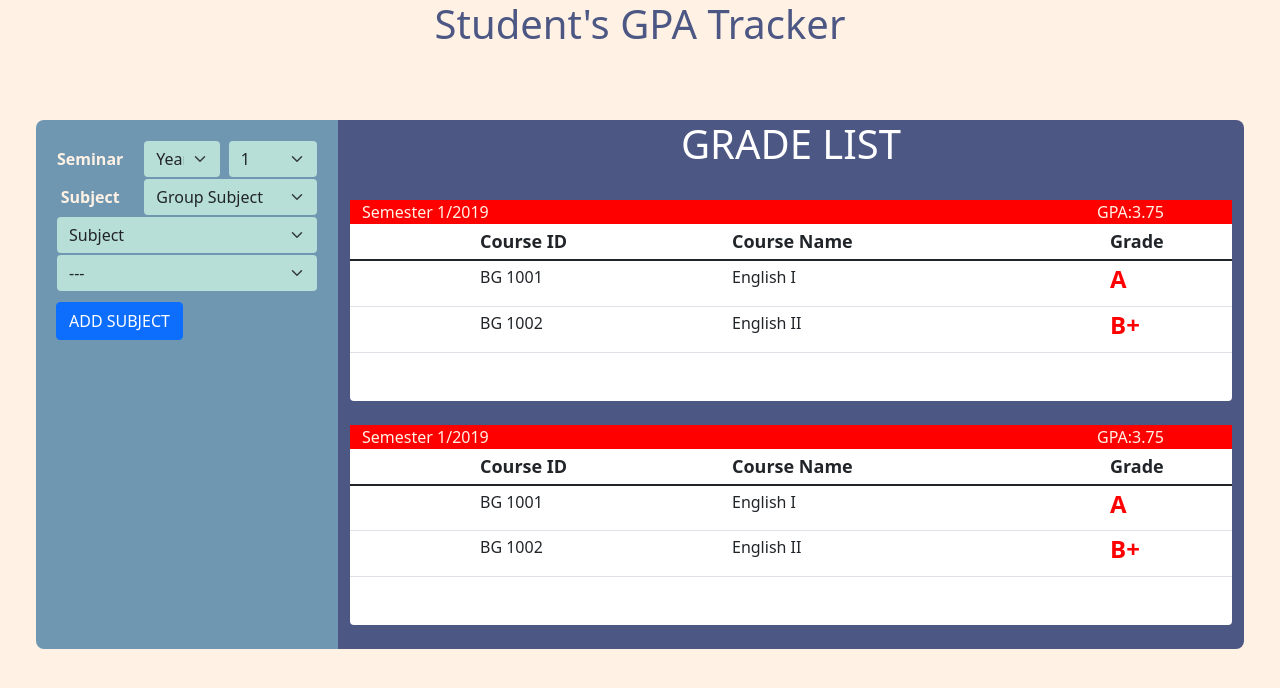
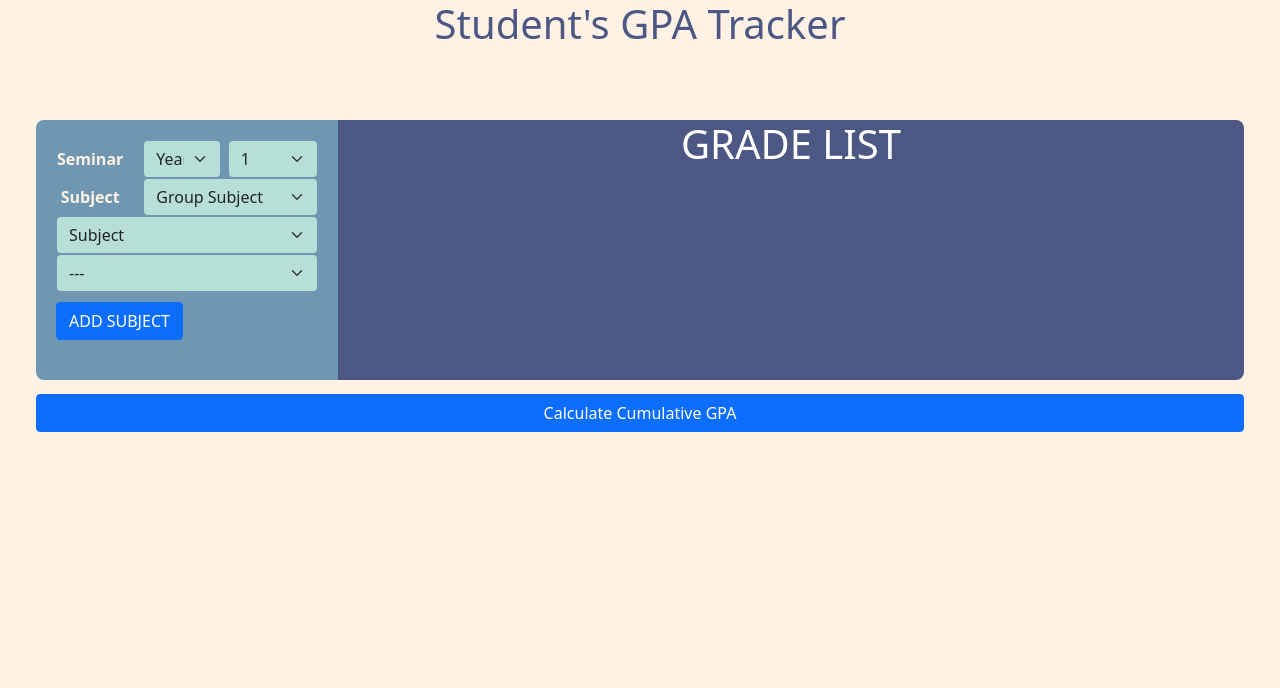
Before and after one commit to goodjobguy1234/my-gpa, a React (Create React App) app: page / in a window 1280 px wide. Shown: the top 688 px of the page. Built offline with nearby package versions, Linux system fonts and the light colour scheme.

Commit message:
finish add card and gpa

```diff
--- a/src/App.js
+++ b/src/App.js
@@ -11,18 +11,8 @@ import useLocalStorage from 'react-localstorage-hook'
 
 function App() {
   let csSubjectsData = [];
-  let grades = [];
   let tempItemGrade = {};
-  let tempCard = {};
-
-
-  let gpaxCal = () => {
-
-  }
-
-  let cumalateGpa = () => {
-
-  }
+  const [itemGrade, setItemGrade] = useState({});
 
   let calculateGpax = (subjectItems) => {
     let totalScore = 0
@@ -66,18 +56,7 @@ function App() {
   }
 
   let addOnListerner = (year, semester, group, grade, subject) => {
-      let courseData = getData(group, subject)
-    //   console.log(courseData)
-    //   if(tempItemGrade[`${semester}/${year}`].length === 0) {
-    //       tempItemGrade[`${semester}/${year}`] = [subjectItem(courseData.code, courseData.name, grade, courseData.credit)]
-    //   }
-    //   else {
-    //     tempItemGrade[`${semester}/${year}`] = tempItemGrade[`${semester}/${year}`].push(
-    //         subjectItem(courseData.code, courseData.name, grade, courseData.credit)
-    //     )
-    //   }
-
-
+        let courseData = getData(group, subject)
         let key = `${year}/${semester}`
         if(!(key in tempItemGrade)) {
             tempItemGrade[`${key}`] = {
@@ -86,21 +65,19 @@ function App() {
                 course: [subjectItem(courseData.code, courseData.name, grade, courseData.credit)]
             }
         } else {
-            let courseArray = tempItemGrade[`${key}`].course
-            tempItemGrade[`${key}`] = {
-                totalScore: tempItemGrade[`${key}`].totalScore + (courseData.credit * stringToIntGrade(grade)),
-                totalCredit: tempItemGrade[`${key}`].totalCredit + courseData.credit,
-                course: courseArray.push(
-                    subjectItem(courseData.code, courseData.name, grade, courseData.credit)
-                )
-            }
+            tempItemGrade[`${key}`].totalScore += (courseData.credit * stringToIntGrade(grade))
+            tempItemGrade[`${key}`].totalCredit += courseData.credit
+            tempItemGrade[`${key}`].course.push(subjectItem(courseData.code, courseData.name, grade, courseData.credit))
+
         }
-        console.log(tempItemGrade[`${key}`].course)
+        setItemGrade({
+            ...itemGrade,
+            ...tempItemGrade
+        })
+        console.log(tempItemGrade)
   }
 
   let getData = (groupName, subjectName) => {
-    //   find group name first (index) then find subject
-    // console.log(csSubjectsData)
     let {subjects} = csSubjectsData.find(item => {
         return item.groupName === groupName
     })
@@ -132,6 +109,7 @@ function App() {
   // data ==> [semesterCard] ==> gradeList order by item id ==> loop find subject item and semester card to create.
 
   useEffect(() => {
+      console.log('call from app')
     $(function() {
       $.getJSON("./cs-subject.json",
       data => {
@@ -203,20 +181,8 @@ function App() {
         }
 
     });
-
-    // $('#groupSelect').val("Language Courses");
-
-    let grade_selector = $('.grade-select')
-    // console.log(grade_selector)
-    $(document).on('change', ".grade-select", function(e){
-        // alert($(this).val())
-        // console.log(e)
-    });
-    // grade_selector.change(() => {
-    //    alert();
-    // });
     })
-  });
+  }, []);
 
 
   function renderGroupSubject(groupNameArr) {
@@ -325,15 +291,15 @@ function updateSubject(subjectNames) {
                     <h1 style={{color: "white", textAlign: "center"}}>GRADE LIST</h1>
                     <br />
 
-                    <GradeListComponent/>
+                    <GradeListComponent gradeSemesters= {itemGrade}></GradeListComponent>
 
 
                 </div>
             </div>
 
-            {/* <div className="row">
-                <button type="button" className="btn btn-primary">Calculate GPA</button>
-            </div> */}
+            <div className="row">
+                <button type="button" className="btn btn-primary">Calculate Cumulative GPA</button>
+            </div>
 
 
         </div>
--- a/src/GradeListComponent.js
+++ b/src/GradeListComponent.js
@@ -3,26 +3,32 @@ import { Container, Row, Col, Table, Button } from "react-bootstrap";
 import "bootstrap/dist/css/bootstrap.min.css";
 import $ from 'jquery'
 
-function GradeListComponent() {
-    const addCard = () => {
+function GradeListComponent({gradeSemesters}) {
+    const [cardLists, setCard] = useState([]);
 
-    };
+    useEffect(() => {
+        console.log('call from gradelist')
+        console.log(gradeSemesters)
+        setCard(addCard(gradeSemesters))
 
-    const addItemInCard = () => {
+    }, [gradeSemesters]);
 
-    };
-
-    return (
-        <>
-            <div className="container-fluid mx-0 px-0 pb-5 mb-4"
+    const addCard = (gradeSemesters) => {
+        let cardList = [];
+        Object.entries(gradeSemesters).forEach(entry => {
+            const [key, value] = entry;
+            console.log(key, value);
+            cardList.push(
+                (
+                    <div className="container-fluid mx-0 px-0 pb-5 mb-4"
                         style={{backgroundColor: "white", borderBottomLeftRadius:"4px", borderBottomRightRadius:"4px"}}>
                         <div className="row mx-0 px-0 " style= {{backgroundColor: "red"}}>
                             <div className="col-10">
-                                <p1>Semester 1/2019</p1>
+                                <p1>Semester {key}</p1>
                             </div>
                             <div className="col" style={{textAlign: "left"}}>
                                 <p1>GPA:</p1>
-                                <p1>3.75</p1>
+                                <p1>{(value.totalScore/ value.totalCredit).toFixed(2)}</p1>
                             </div>
 
                         </div>
@@ -38,78 +44,38 @@ function GradeListComponent() {
                                     </tr>
                                 </thead>
                                 <tbody>
-                                    <tr>
-                                        <td scope="row" colSpan="1"></td>
-
-                                        <td scope="col" colSpan="2">BG 1001</td>
-                                        <td scope="col" colSpan="3">English I</td>
-                                        <td scope="col" colSpan="1">
-                                           <h4 style={{color: "red", fontWeight: "bold"}}>A</h4>
-                                        </td>
-                                    </tr>
-                                    <tr>
-                                        <td scope="row" colSpan="1"></td>
-
-                                        <td scope="col" colSpan="2">BG 1002</td>
-                                        <td scope="col" colSpan="3">English II</td>
-                                        <td scope="col" colSpan="1">
-                                           <h4 style={{color: "red", fontWeight: "bold"}}>B+</h4>
-                                        </td>
-                                    </tr>
+                                    {addItemInCard(value.course)}
                                 </tbody>
                         </table>
                 </div>
 
             </div>
+                )
+            )
+          });
 
-            <div className="container-fluid mx-0 px-0 pb-5 mb-4"
-                        style={{backgroundColor: "white", borderBottomLeftRadius:"4px", borderBottomRightRadius:"4px"}}>
-                        <div className="row mx-0 px-0 " style= {{backgroundColor: "red"}}>
-                            <div className="col-10">
-                                <p1>Semester 1/2019</p1>
-                            </div>
-                            <div className="col" style={{textAlign: "left"}}>
-                                <p1>GPA:</p1>
-                                <p1>3.75</p1>
-                            </div>
+          return cardList;
 
-                        </div>
+    };
 
-                        <div className="row mx-0 px-0">
-                            <table className="table table-sm  mx-0 my-0 px-0 py-0 my-info">
-                                <thead>
-                                    <tr>
-                                        <th scope="col" colSpan="1"></th>
-                                        <th scope="col" colSpan="2">Course ID</th>
-                                        <th scope="col" colSpan="3">Course Name</th>
-                                        <th scope="col" colSpan="1">Grade</th>
-                                    </tr>
-                                </thead>
-                                <tbody>
-                                    <tr>
-                                        <td scope="row" colSpan="1"></td>
+    const addItemInCard = (courseList) => {
+        console.log('countFrom add Item In card')
+        return courseList.map(course => {
+            return ( <tr>
+                <td scope="row" colSpan="1"></td>
 
-                                        <td scope="col" colSpan="2">BG 1001</td>
-                                        <td scope="col" colSpan="3">English I</td>
-                                        <td scope="col" colSpan="1">
-                                           <h4 style={{color: "red", fontWeight: "bold"}}>A</h4>
-                                        </td>
-                                    </tr>
-                                    <tr>
-                                        <td scope="row" colSpan="1"></td>
+                <td scope="col" colSpan="2">{course.id}</td>
+                <td scope="col" colSpan="3">{course.name}</td>
+                <td scope="col" colSpan="1">
+                   <h4 style={{color: "red", fontWeight: "bold"}}>{course.gpa}</h4>
+                </td>
+            </tr>)
+        });
+    };
 
-                                        <td scope="col" colSpan="2">BG 1002</td>
-                                        <td scope="col" colSpan="3">English II</td>
-                                        <td scope="col" colSpan="1">
-                                           <h4 style={{color: "red", fontWeight: "bold"}}>B+</h4>
-                                        </td>
-                                    </tr>
-                                </tbody>
-                        </table>
-                </div>
-
-            </div>
-
+    return (
+        <>
+            {cardLists}
         </>
     );
 }
```
